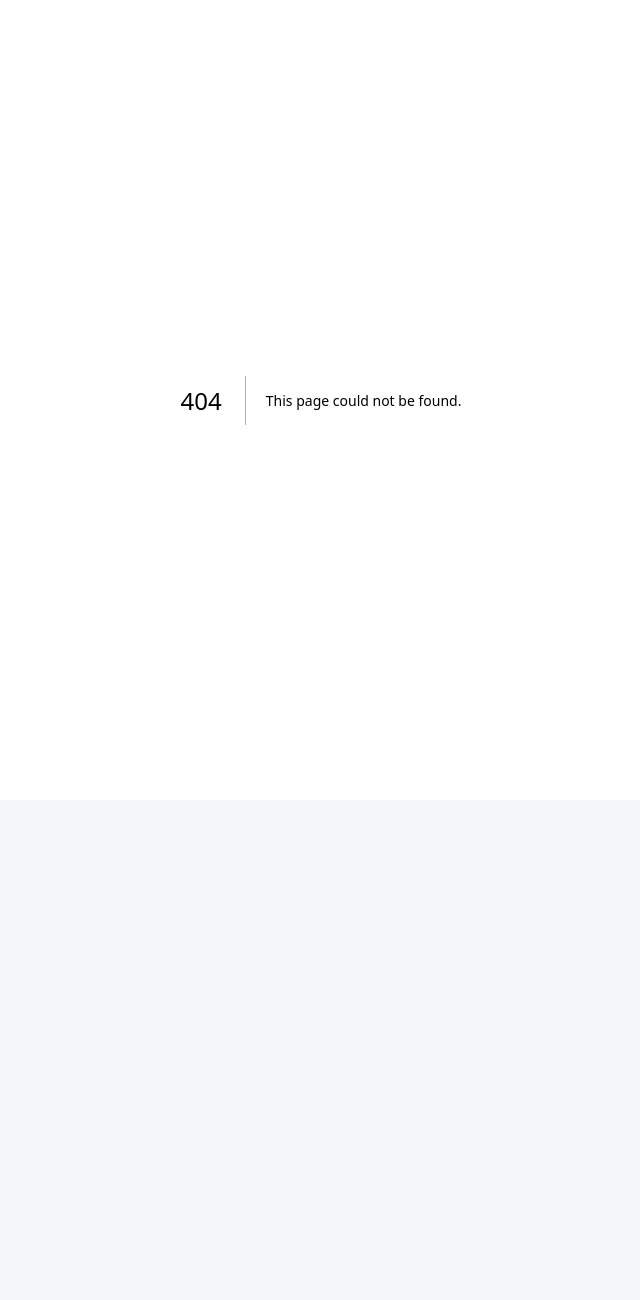
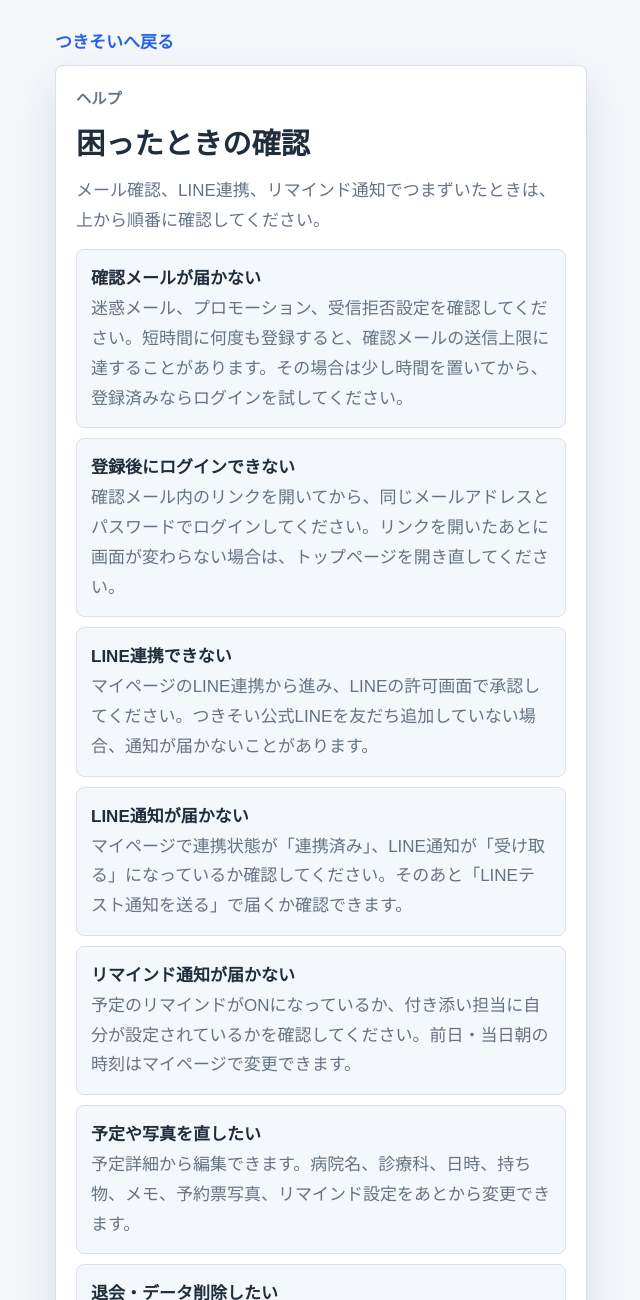
Before and after one commit to blink324/clinic-escort-app, a Next.js app: page /help in a window 1280 px wide. Before the commit this address had no page. Shown: the top 1300 px of the page, without its empty margins (319-959 px from the left). Before the commit the page ends 800 px from the top, so only its background shows below. Built offline with nearby package versions, Linux system fonts and the light colour scheme.

Commit message:
Add help page for common support issues

```diff
--- a/app/contact/page.tsx
+++ b/app/contact/page.tsx
@@ -15,6 +15,9 @@ export default function ContactPage() {
         <a className="primary-action full" href={`mailto:${supportEmail}?subject=つきそいへの問い合わせ`}>
           メールで問い合わせる
         </a>
+        <Link className="secondary-action full" href="/help">
+          よくある困りごとを見る
+        </Link>
         <div className="support-list">
           <div>
             <strong>メールが届かない場合</strong>
--- /dev/null
+++ b/app/help/page.tsx
@@ -0,0 +1,68 @@
+import Link from "next/link";
+
+const supportEmail = "shun.business.nakano@gmail.com";
+
+export default function HelpPage() {
+  return (
+    <main className="mobile-shell legal-shell">
+      <Link className="back-link" href="/">つきそいへ戻る</Link>
+      <section className="legal-card">
+        <p className="eyebrow">ヘルプ</p>
+        <h1>困ったときの確認</h1>
+        <p>
+          メール確認、LINE連携、リマインド通知でつまずいたときは、上から順番に確認してください。
+        </p>
+
+        <div className="support-list">
+          <div>
+            <strong>確認メールが届かない</strong>
+            <p>
+              迷惑メール、プロモーション、受信拒否設定を確認してください。短時間に何度も登録すると、確認メールの送信上限に達することがあります。その場合は少し時間を置いてから、登録済みならログインを試してください。
+            </p>
+          </div>
+          <div>
+            <strong>登録後にログインできない</strong>
+            <p>
+              確認メール内のリンクを開いてから、同じメールアドレスとパスワードでログインしてください。リンクを開いたあとに画面が変わらない場合は、トップページを開き直してください。
+            </p>
+          </div>
+          <div>
+            <strong>LINE連携できない</strong>
+            <p>
+              マイページのLINE連携から進み、LINEの許可画面で承認してください。つきそい公式LINEを友だち追加していない場合、通知が届かないことがあります。
+            </p>
+          </div>
+          <div>
+            <strong>LINE通知が届かない</strong>
+            <p>
+              マイページで連携状態が「連携済み」、LINE通知が「受け取る」になっているか確認してください。そのあと「LINEテスト通知を送る」で届くか確認できます。
+            </p>
+          </div>
+          <div>
+            <strong>リマインド通知が届かない</strong>
+            <p>
+              予定のリマインドがONになっているか、付き添い担当に自分が設定されているかを確認してください。前日・当日朝の時刻はマイページで変更できます。
+            </p>
+          </div>
+          <div>
+            <strong>予定や写真を直したい</strong>
+            <p>
+              予定詳細から編集できます。病院名、診療科、日時、持ち物、メモ、予約票写真、リマインド設定をあとから変更できます。
+            </p>
+          </div>
+          <div>
+            <strong>退会・データ削除したい</strong>
+            <p>
+              マイページの「退会してデータを削除する」から、アカウントとアプリ内データを削除できます。実行後は元に戻せません。
+            </p>
+          </div>
+        </div>
+
+        <a className="primary-action full" href={`mailto:${supportEmail}?subject=つきそいへの問い合わせ`}>
+          解決しないので問い合わせる
+        </a>
+        <p className="muted">連絡先：{supportEmail}</p>
+      </section>
+    </main>
+  );
+}
--- a/app/mypage/page.tsx
+++ b/app/mypage/page.tsx
@@ -389,6 +389,7 @@ export default function MyPage() {
       <section className="profile-panel">
         <h2>サポート</h2>
         <div className="profile-link-list">
+          <Link href="/help">ヘルプ</Link>
           <Link href="/contact">お問い合わせ</Link>
           <Link href="/terms">利用規約</Link>
           <Link href="/privacy">プライバシーポリシー</Link>
--- a/app/sitemap.ts
+++ b/app/sitemap.ts
@@ -3,7 +3,7 @@ import type { MetadataRoute } from "next";
 const baseUrl = "https://www.clinic-tsukisoi.jp";
 
 export default function sitemap(): MetadataRoute.Sitemap {
-  return ["", "/about", "/terms", "/privacy", "/contact"].map((path) => ({
+  return ["", "/about", "/help", "/terms", "/privacy", "/contact"].map((path) => ({
     url: `${baseUrl}${path}`,
     lastModified: new Date(),
     changeFrequency: path === "" ? "weekly" : "monthly",
--- a/app/styles.css
+++ b/app/styles.css
@@ -1246,6 +1246,13 @@ textarea { line-height: 1.6; resize: vertical; }
   margin: 0;
 }
 
+.auth-help a {
+  color: var(--primary);
+  display: inline-block;
+  font-weight: 900;
+  margin-left: 4px;
+}
+
 .legal-inline {
   color: var(--muted);
   font-size: 0.84rem;
```
Also changed, not shown: components/AuthPanel.tsx (+5 -2 lines).
